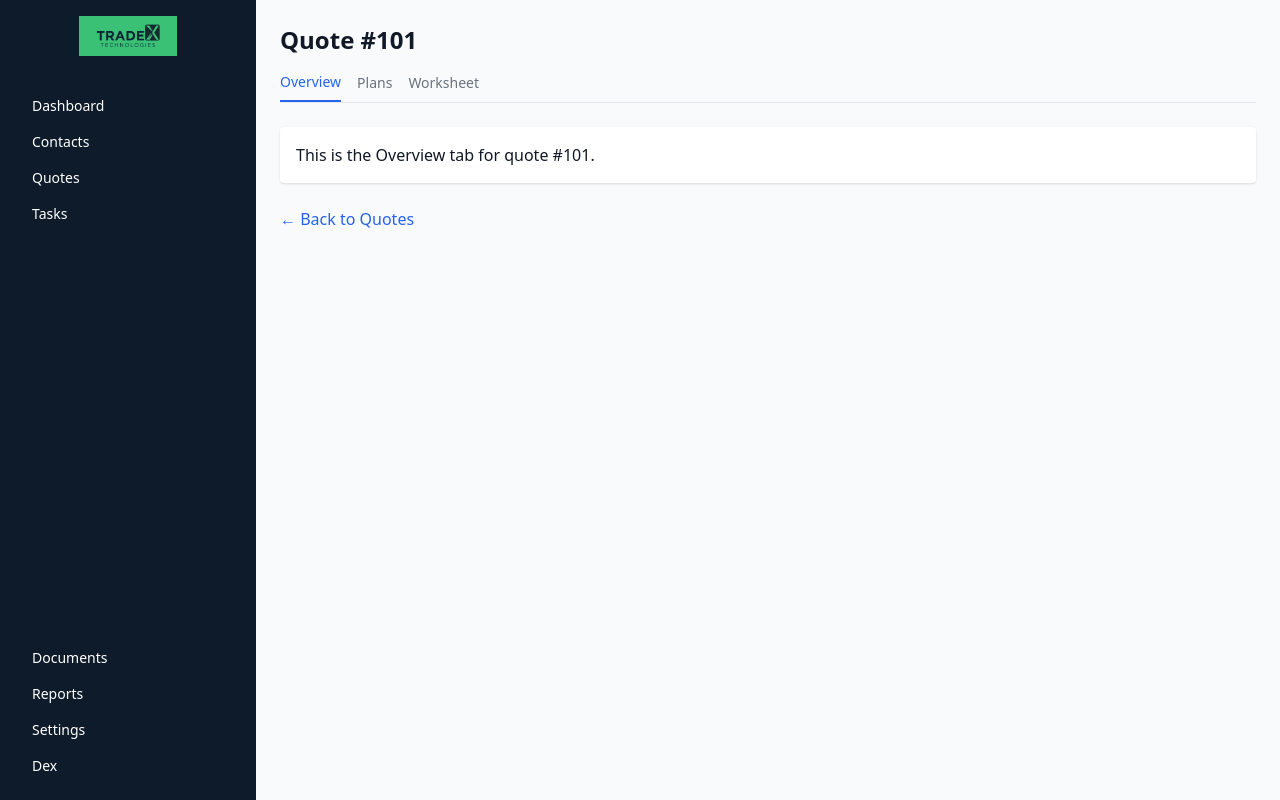
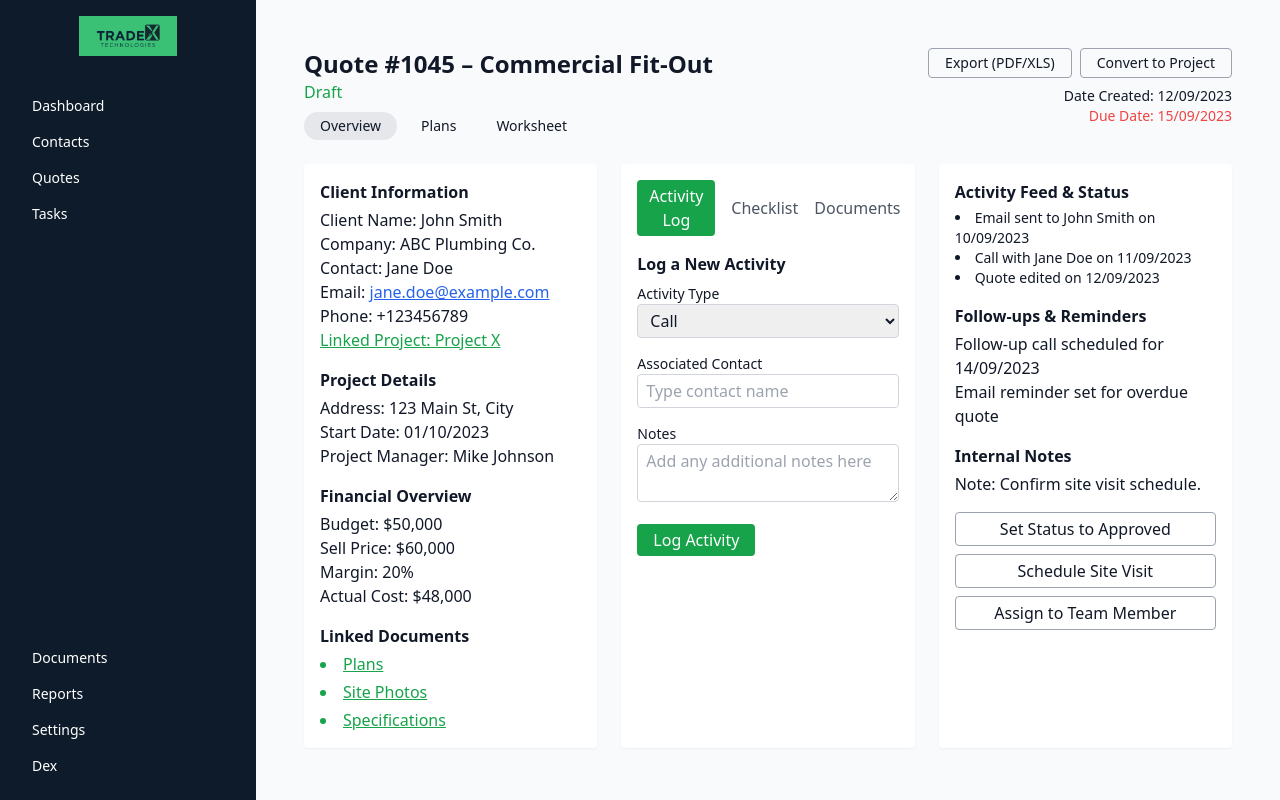
Before and after one commit to iain-armitage/TradeX.Estimating, a Next.js app: page /quotes/101 in a window 1280 px wide. Built offline with nearby package versions, Linux system fonts and the light colour scheme.

Commit message:
Add files via upload

```diff
--- a/app/quotes/[id]/page.tsx
+++ b/app/quotes/[id]/page.tsx
@@ -1,54 +1,122 @@
+
 'use client';
-import { useParams } from 'next/navigation';
-import Link from 'next/link';
-import { useState } from 'react';
 
-const tabs = ['Overview', 'Plans', 'Worksheet'];
+import React from 'react';
 
-export default function QuoteDetailsPage() {
-  const { id } = useParams();
-  const [activeTab, setActiveTab] = useState('Overview');
-
+export default function QuoteOverviewPage() {
   return (
-    <div>
-      <h1 className="text-2xl font-semibold mb-4">Quote #{id}</h1>
-      <div className="flex space-x-4 border-b mb-6">
-        {tabs.map((tab) => (
-          <button
-            key={tab}
-            className={`pb-2 text-sm font-medium ${
-              activeTab === tab
-                ? 'border-b-2 border-blue-600 text-blue-600'
-                : 'text-gray-500 hover:text-blue-600'
-            }`}
-            onClick={() => setActiveTab(tab)}
-          >
-            {tab}
-          </button>
-        ))}
+    <div className="p-6">
+      {/* Header */}
+      <div className="flex justify-between items-start mb-6">
+        <div>
+          <h1 className="text-2xl font-semibold">Quote #1045 – Commercial Fit-Out</h1>
+          <p className="text-green-600 font-medium">Draft</p>
+          <div className="mt-2 flex space-x-2">
+            <button className="bg-gray-200 text-sm px-4 py-1 rounded-full">Overview</button>
+            <button className="text-sm px-4 py-1 rounded-full hover:bg-gray-100">Plans</button>
+            <button className="text-sm px-4 py-1 rounded-full hover:bg-gray-100">Worksheet</button>
+          </div>
+        </div>
+        <div className="text-right">
+          <div className="mb-2">
+            <button className="border border-gray-400 px-4 py-1 text-sm rounded mr-2">Export (PDF/XLS)</button>
+            <button className="border border-gray-400 px-4 py-1 text-sm rounded">Convert to Project</button>
+          </div>
+          <p className="text-sm">Date Created: 12/09/2023</p>
+          <p className="text-sm text-red-500">Due Date: 15/09/2023</p>
+        </div>
       </div>
 
-      <div className="bg-white p-4 shadow rounded">
-        {activeTab === 'Overview' && (
+      {/* Main Grid */}
+      <div className="grid grid-cols-3 gap-6">
+        {/* Left Column */}
+        <div className="bg-white p-4 rounded shadow-sm space-y-4">
           <div>
-            <p>This is the Overview tab for quote #{id}.</p>
+            <h2 className="font-semibold mb-1">Client Information</h2>
+            <p>Client Name: John Smith</p>
+            <p>Company: ABC Plumbing Co.</p>
+            <p>Contact: Jane Doe</p>
+            <p>Email: <a href="mailto:jane.doe@example.com" className="text-blue-600 underline">jane.doe@example.com</a></p>
+            <p>Phone: +123456789</p>
+            <p className="text-green-600 underline cursor-pointer">Linked Project: Project X</p>
           </div>
-        )}
-        {activeTab === 'Plans' && (
           <div>
-            <p>This is the Plans tab for quote #{id}.</p>
+            <h2 className="font-semibold mb-1">Project Details</h2>
+            <p>Address: 123 Main St, City</p>
+            <p>Start Date: 01/10/2023</p>
+            <p>Project Manager: Mike Johnson</p>
           </div>
-        )}
-        {activeTab === 'Worksheet' && (
           <div>
-            <p>This is the Worksheet tab for quote #{id}.</p>
+            <h2 className="font-semibold mb-1">Financial Overview</h2>
+            <p>Budget: $50,000</p>
+            <p>Sell Price: $60,000</p>
+            <p>Margin: 20%</p>
+            <p>Actual Cost: $48,000</p>
           </div>
-        )}
-      </div>
-      <div className="mt-6">
-        <Link href="/quotes">
-          <span className="text-blue-600 hover:underline">&larr; Back to Quotes</span>
-        </Link>
+          <div>
+            <h2 className="font-semibold mb-1">Linked Documents</h2>
+            <ul className="list-disc list-inside text-green-600 space-y-1">
+              <li><a href="#" className="underline">Plans</a></li>
+              <li><a href="#" className="underline">Site Photos</a></li>
+              <li><a href="#" className="underline">Specifications</a></li>
+            </ul>
+          </div>
+        </div>
+
+        {/* Middle Column */}
+        <div className="bg-white p-4 rounded shadow-sm">
+          <div className="flex space-x-4 mb-4">
+            <button className="bg-green-600 text-white px-3 py-1 rounded">Activity Log</button>
+            <button className="text-gray-600 hover:text-black">Checklist</button>
+            <button className="text-gray-600 hover:text-black">Documents</button>
+          </div>
+          <h3 className="font-semibold mb-2">Log a New Activity</h3>
+          <form className="space-y-4">
+            <div>
+              <label className="block text-sm font-medium">Activity Type</label>
+              <select className="w-full border border-gray-300 rounded px-2 py-1">
+                <option>Call</option>
+                <option>Email</option>
+                <option>Meeting</option>
+              </select>
+            </div>
+            <div>
+              <label className="block text-sm font-medium">Associated Contact</label>
+              <input type="text" className="w-full border border-gray-300 rounded px-2 py-1" placeholder="Type contact name" />
+            </div>
+            <div>
+              <label className="block text-sm font-medium">Notes</label>
+              <textarea className="w-full border border-gray-300 rounded px-2 py-1" placeholder="Add any additional notes here"></textarea>
+            </div>
+            <button type="submit" className="bg-green-600 text-white px-4 py-1 rounded">Log Activity</button>
+          </form>
+        </div>
+
+        {/* Right Column */}
+        <div className="bg-white p-4 rounded shadow-sm space-y-4">
+          <div>
+            <h2 className="font-semibold mb-1">Activity Feed & Status</h2>
+            <ul className="text-sm list-disc list-inside">
+              <li>Email sent to John Smith on 10/09/2023</li>
+              <li>Call with Jane Doe on 11/09/2023</li>
+              <li>Quote edited on 12/09/2023</li>
+            </ul>
+          </div>
+          <div>
+            <h2 className="font-semibold mb-1">Follow-ups & Reminders</h2>
+            <p>Follow-up call scheduled for 14/09/2023</p>
+            <p>Email reminder set for overdue quote</p>
+          </div>
+          <div>
+            <h2 className="font-semibold mb-1">Internal Notes</h2>
+            <p>Note: Confirm site visit schedule.</p>
+          </div>
+          <div className="space-y-2">
+            <button className="border border-gray-400 px-3 py-1 rounded w-full">Set Status to Approved</button>
+            <button className="border border-gray-400 px-3 py-1 rounded w-full">Schedule Site Visit</button>
+            <button className="border border-gray-400 px-3 py-1 rounded w-full">Assign to Team Member</button>
+          </div>
+        </div>
       </div>
     </div>
   );
```
